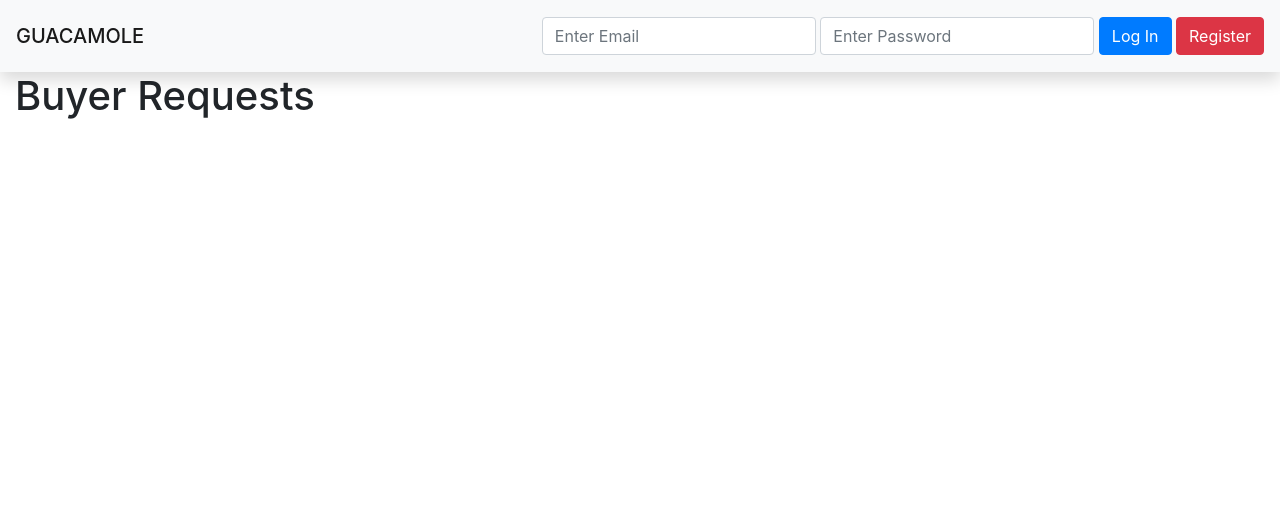
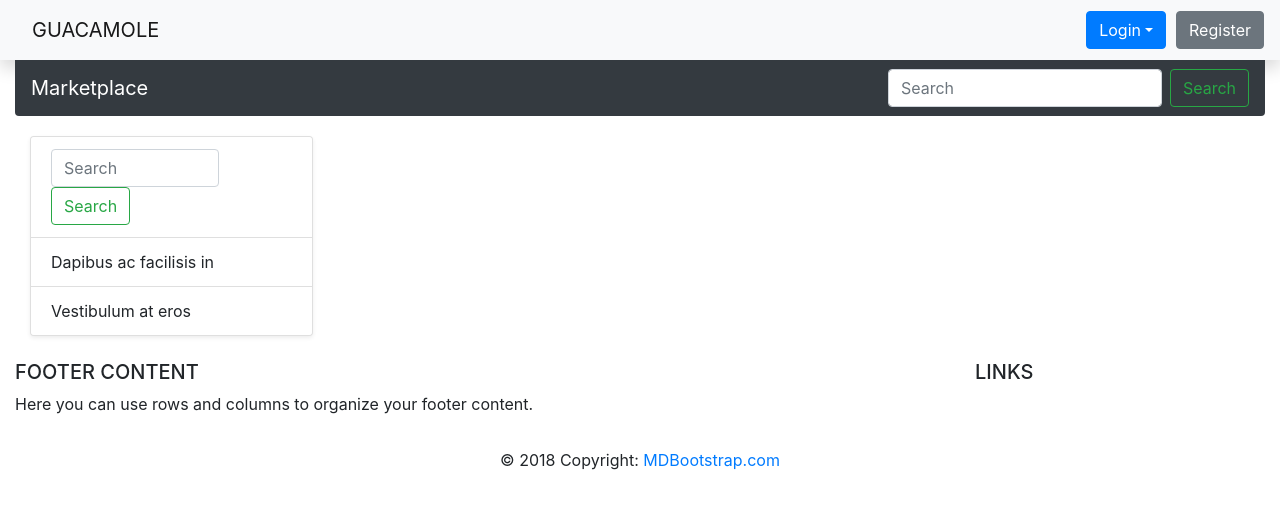
Before and after one commit to Guacamole-Devs/glowing-guacamole, a Flask app: page / in a window 1280 px wide. Shown: the top 509 px of the page. Run offline with Flask 2, Linux system fonts and the light colour scheme; data that the repository does not hold is empty; parts of the project's set-up code (start-up, migrations or seed data) failed here and were passed over; some libraries are stand-ins or nearby versions.

Commit message:
Changed Navbar

```diff
--- a/guacamole/__init__.py
+++ b/guacamole/__init__.py
@@ -26,5 +26,4 @@ def create_app(test_config=None):
     # app.route, while giving the blog blueprint a url_prefix, but for
     # the tutorial the blog will be the main index
     app.add_url_rule("/", endpoint="marketplace.index")
-
     return app
--- a/guacamole/auth.py
+++ b/guacamole/auth.py
@@ -94,3 +94,12 @@ def logout():
     """Clear the current session, including the stored user id."""
     session.clear()
     return redirect(url_for("marketplace.index"))
+
+@bp.route("/forgot", methods=("GET", "POST"))
+def forgot():
+    if request.method == "POST":
+        email = request.form.get("email")
+        firebase.auth.send_password_reset_email(email)
+        flash("Check your Email for Instruction on how to reset your password.")
+        return render_template("auth/login.html")
+    return render_template("auth/forgot.html")
--- a/guacamole/templates/base.html
+++ b/guacamole/templates/base.html
@@ -16,13 +16,17 @@
   </head>
 
   <body>
-
-
-    <nav class="shadow p-3 navbar navbar-expand-lg navbar-light bg-light">
-      <a class="navbar-brand  mb-0 h1" href="{{url_for('marketplace.index')}}">GUACAMOLE</a>
+    <nav class="shadow p-3 navbar navbar-expand-lg navbar-light bg-light" style="max-height: 60px">
       <button class="navbar-toggler" type="button" data-toggle="collapse" data-target="#navbarTogglerDemo01" aria-controls="navbarTogglerDemo01" aria-expanded="false" aria-label="Toggle navigation">
         <span class="navbar-toggler-icon"></span>
       </button>
+      <nav class="navbar navbar-light bg-light">
+        <a class="navbar-brand" href="/">
+          <!-- <img src="{{url_for('static', filename='assets/logo.svg')}}" width="80" height="30" alt=""> -->
+          GUACAMOLE
+        </a>
+
+      </nav>
       <div class="collapse navbar-collapse" id="navbarTogglerDemo01">
       {% if g.user %}
         <ul class="navbar-nav mr-auto">
@@ -47,16 +51,34 @@
       {% else %}
         <ul class="navbar-nav mr-auto">
         </ul>
-        <ul class="navbar-nav">
-          <div class="form-inline">
-            <form action="/auth/login" method="post">
-              <input class="form-control" type="email" placeholder="Enter Email" name="email" id="email" required>
-              <input class="form-control" type="password" placeholder="Enter Password" name="password" id="password" required>
+        <div class="btn-group">
+          <button type="button" class="btn btn-primary dropdown-toggle" data-toggle="dropdown" aria-haspopup="true" aria-expanded="false">Login</button>
+          <div class="dropdown-menu dropdown-menu-right">
+            <form action="/auth/login" method="post" class="px-4 py-3">
+              <div class="form-group">
+                <label for="email">Email address</label>
+                <input class="form-control" type="email" placeholder="email@example.com" id="email" name="email" id="email" required>
+              </div>
+              <div class="form-group">
+                <label for="password">Password</label>
+                <input class="form-control" type="password" placeholder="Enter Password" id="password" name="password" id="password" required>
+              </div>
+              <div class="form-check">
+                <input type="checkbox" class="form-check-input" id="dropdownCheck">
+                <label class="form-check-label" for="dropdownCheck">
+                  Remember me
+                </label>
+              </div>
               <input type="submit" class="btn btn-primary" value="Log In">
-              <a class="btn btn-danger" href="{{ url_for('auth.register') }}">Register</a>
             </form>
+            <div class="dropdown-divider"></div>
+            <a class="dropdown-item" href="/auth/forgot">Did you forget something?</a>
           </div>
-        </ul>
+        </div>
+        <button style="margin-left: 10px" type="button" class="btn btn-secondary" href="{{ url_for('auth.register') }}">Register</button>
+
+
+
       </div>
       {% endif %}
     </nav>
@@ -91,3 +113,58 @@
     <script src="https://stackpath.bootstrapcdn.com/bootstrap/4.4.1/js/bootstrap.min.js" integrity="sha384-wfSDF2E50Y2D1uUdj0O3uMBJnjuUD4Ih7YwaYd1iqfktj0Uod8GCExl3Og8ifwB6" crossorigin="anonymous"></script>
   </body>
 </html>
+
+
+{% block footer %}
+<!-- Footer -->
+<footer class="page-footer font-small blue pt-4">
+
+  <!-- Footer Links -->
+  <div class="container-fluid text-center text-md-left">
+
+    <!-- Grid row -->
+    <div class="row">
+
+      <!-- Grid column -->
+      <div class="col-md-6 mt-md-0 mt-3">
+
+        <!-- Content -->
+        <h5 class="text-uppercase">Footer Content</h5>
+        <p>Here you can use rows and columns to organize your footer content.</p>
+
+      </div>
+      <!-- Grid column -->
+
+      <hr class="clearfix w-100 d-md-none pb-3">
+
+      <!-- Grid column -->
+      <div class="col-md-3 mb-md-0 mb-3">
+
+
+      </div>
+      <!-- Grid column -->
+
+      <!-- Grid column -->
+      <div class="col-md-3 mb-md-0 mb-3">
+
+        <!-- Links -->
+        <h5 class="text-uppercase">Links</h5>
+
+      </div>
+      <!-- Grid column -->
+
+    </div>
+    <!-- Grid row -->
+
+  </div>
+  <!-- Footer Links -->
+
+  <!-- Copyright -->
+  <div class="footer-copyright text-center py-3">© 2018 Copyright:
+    <a href="https://mdbootstrap.com/education/bootstrap/"> MDBootstrap.com</a>
+  </div>
+  <!-- Copyright -->
+
+</footer>
+<!-- Footer -->
+{% endblock %}
--- a/guacamole/templates/marketplace/index.html
+++ b/guacamole/templates/marketplace/index.html
@@ -26,15 +26,37 @@
         }
       </script>
   </head>
-  <h1>{% block title %}Buyer Requests{% endblock %}</h1>
+  <nav style="margin-bottom: 20px" class="navbar navbar-dark bg-dark justify-content-between rounded-bottom">
+    <a class="navbar-brand">Marketplace</a>
+    <form class="form-inline">
+      <input class="form-control mr-sm-2" type="search" placeholder="Search" aria-label="Search">
+      <button class="btn btn-outline-success my-2 my-sm-0" type="submit">Search</button>
+    </form>
+    {% if g.user %}
+      <a class="btn btn-primary" href="{{ url_for('marketplace.create') }}">New</a>
+    {% endif %}
+  </nav>
+{% endblock %}
 
+{% block title %}Marketplace{% endblock %}
+
+{% block left %}
+<div class="shadow-sm card" style="width: 100%;">
+  <ul class="list-group list-group-flush">
+    <li class="list-group-item">
+      <form class="form-inline" style="width: 100%;">
+        <input class="form-control mr-sm-2" type="search" placeholder="Search" aria-label="Search" style="width: 70%;">
+        <button class="btn btn-outline-success my-2 my-sm-0" type="submit">Search</button>
+      </form>
+    </li>
+    <li class="list-group-item">Dapibus ac facilisis in</li>
+    <li class="list-group-item">Vestibulum at eros</li>
+  </ul>
+</div>
 {% endblock %}
 {% block content %}
-{% if g.user %}
-<a class="btn btn-primary action" href="{{ url_for('marketplace.create') }}">New</a>
-{% endif %}
   {% for post in posts %}
-  <div class="shadow-sm card" style="width: 100%; margin-top: 10px">
+  <div class="shadow-sm card" style="width: 100%; margin-bottom: 10px">
       <div class="card-body">
         <div class="row card-title" style="width: 100%">
           <div class="col-sm-9"> <h5>{{ post.val()['title'] }}</h5></div>
@@ -58,11 +80,6 @@
       <div class="card-body">
           {% if g.user %}
           <span class="btn-group"></span>
-          {% if g.user['localId'] == post.val()['author'] %}
-            <a class="btn btn-primary" href="{{ url_for('me.post', id=post.key()) }}">View</a></button>
-            <a class="btn btn-dark" href="{{ url_for('marketplace.update', id=post.key()) }}">Edit</a>
-          {% else %}
-            <a class="btn btn-primary" href="{{ url_for('marketplace.bid', id=post.key()) }}">Bid</a>
             <button class="btn btn-primary shadow-none" type="button" data-toggle="collapse" data-target="#askFAQ{{ post.key() }}" aria-expanded="false" aria-controls="collapseExample">
               FAQ
             </button>
@@ -102,8 +119,12 @@
                   </div>
               </div>
             </div>
+          {% if g.user['localId'] == post.val()['author'] %}
+            <a class="btn btn-primary" href="{{ url_for('me.post', id=post.key()) }}">View</a></button>
+            <a class="btn btn-dark" href="{{ url_for('marketplace.update', id=post.key()) }}">Edit</a>
+          {% else %}
+            <a class="btn btn-primary" href="{{ url_for('marketplace.bid', id=post.key()) }}">Bid</a>
           {% endif %}
-
         </span>
         {% endif %}
       </div>
```
Also changed, not shown: guacamole/templates/auth/forgot.html (added, +15 -0 lines), guacamole/templates/profile/post_detail.html (+7 -5 lines), guacamole/static/assets/logo.svg (added).
